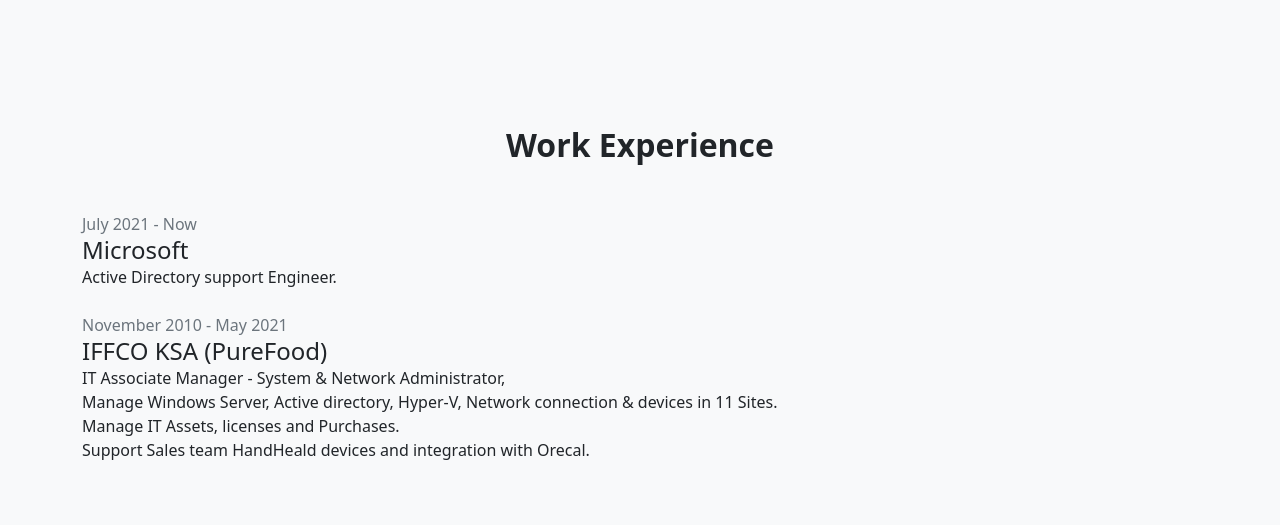
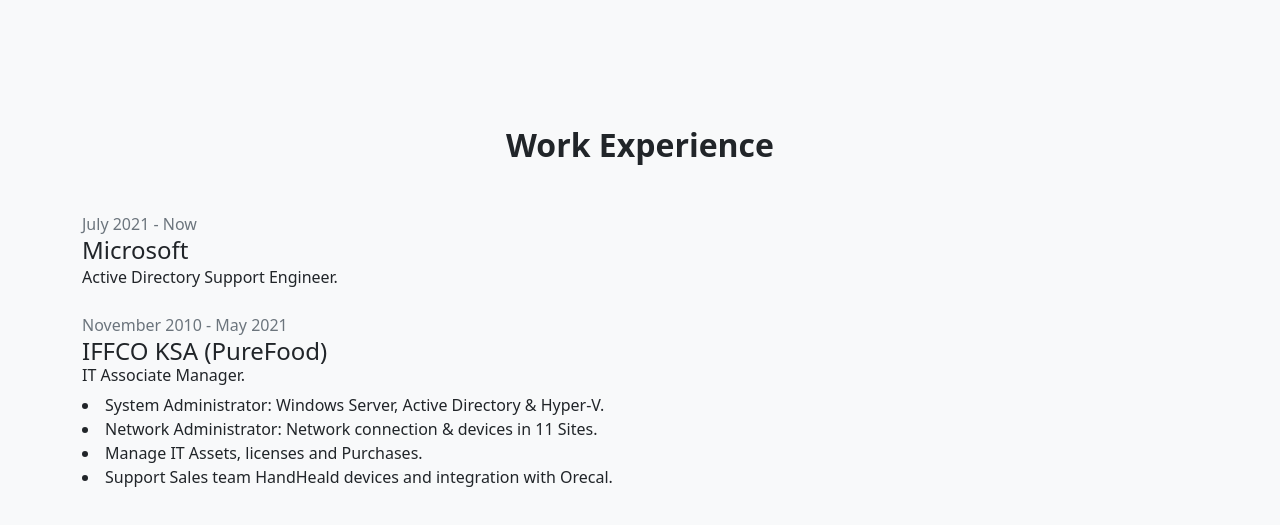
Before and after one commit to Aabayoumy/Profile, a plain HTML site: page index.html in a window 1280 px wide. Shown: the part 950-1475 px from the top of the page. Drawn offline with Linux system fonts and the light colour scheme.

Commit message:
21/4/2022

```diff
--- a/index.html
+++ b/index.html
@@ -224,20 +224,24 @@
           <div class="work-item mb-2">
             <p class="text-muted text-justify mb-0">July 2021 - Now</p>
             <h4 class="mb-0">Microsoft</h4>
-            <p class="text-justify mb-0">Active Directory support Engineer.</p>
+            <p class="text-justify mb-0">Active Directory Support Engineer.</p>
           </div>
         </div>
         <div class="row align-items-center align-content-center mb-3">
           <div class="work-item mb-2">
             <p class="text-muted text-justify mb-0">November 2010 - May 2021</p>
             <h4 class="mb-0">IFFCO KSA (PureFood)</h4>
-            <p class="text-justify mb-0">
-              IT Associate Manager - System & Network Administrator,<br />Manage
-              Windows Server, Active directory, Hyper-V, Network connection &
-              devices in 11 Sites.<br />Manage IT Assets, licenses and
-              Purchases.<br />Support Sales team HandHeald devices and
-              integration with Orecal.
-            </p>
+            <h6>IT Associate Manager.</h6>
+            <li>
+              System Administrator: Windows Server, Active Directory & Hyper-V.
+            </li>
+            <li>
+              Network Administrator: Network connection & devices in 11 Sites.
+            </li>
+            <li>Manage IT Assets, licenses and Purchases.</li>
+            <li>
+              Support Sales team HandHeald devices and integration with Orecal.
+            </li>
           </div>
         </div>
       </div>
```
